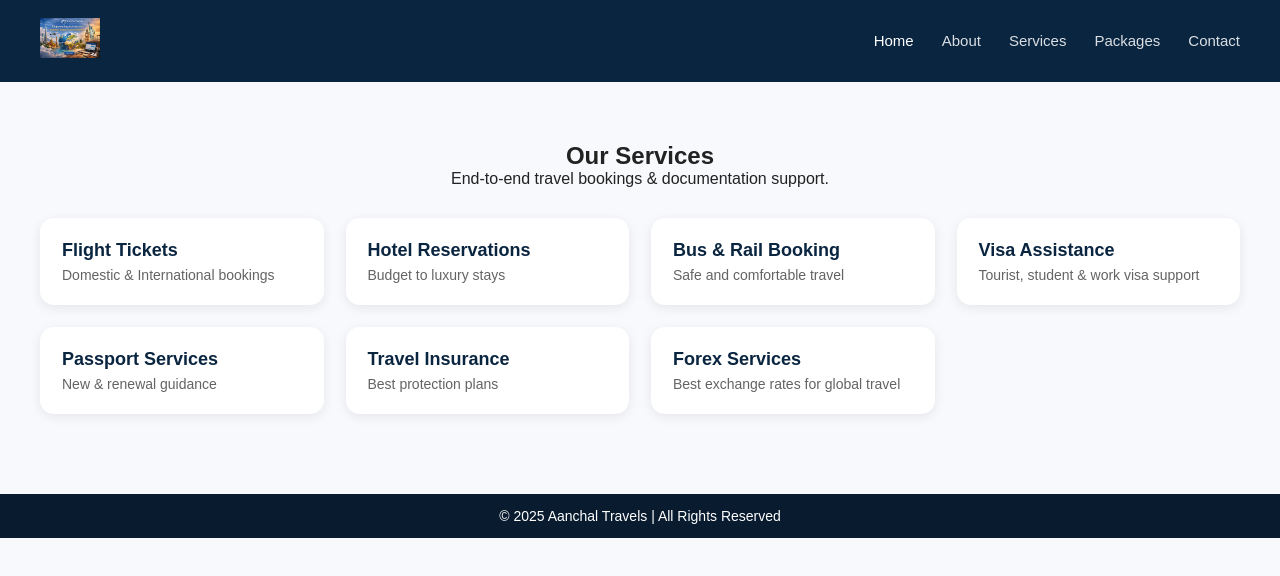
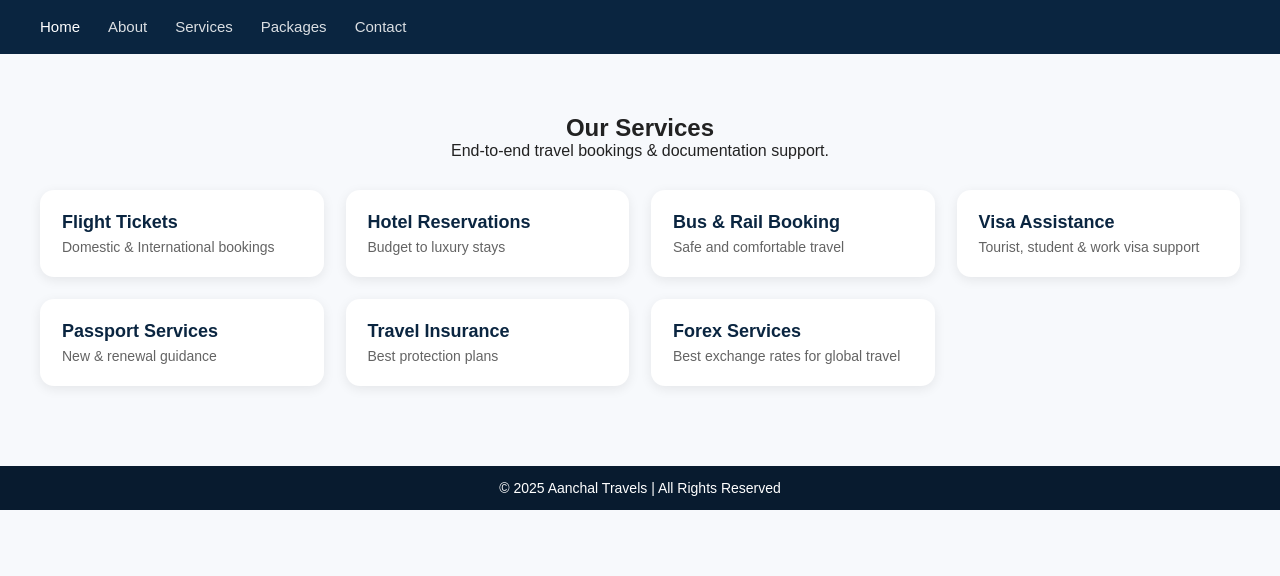
Before and after one commit to meetjumrani2006/aanchal-travels, a plain HTML site: page services.html in a window 1280 px wide. Drawn offline with Linux system fonts and the light colour scheme.

Commit message:
Update services.html

```diff
--- a/services.html
+++ b/services.html
@@ -9,7 +9,7 @@
 <body>
 
 <nav class="navbar">
-  <div class="logo"><img src="logo.png" height="40"/></div>
+  <!--<div class="logo"><img src="logo.png" height="40"/></div>-->
   <ul class="nav-links">
     <li><a href="index.html" class="active">Home</a></li>
     <li><a href="about.html">About</a></li>
@@ -36,4 +36,5 @@
 <footer class="footer">© 2025 Aanchal Travels | All Rights Reserved</footer>
 
 </body>
+
 </html>
```
